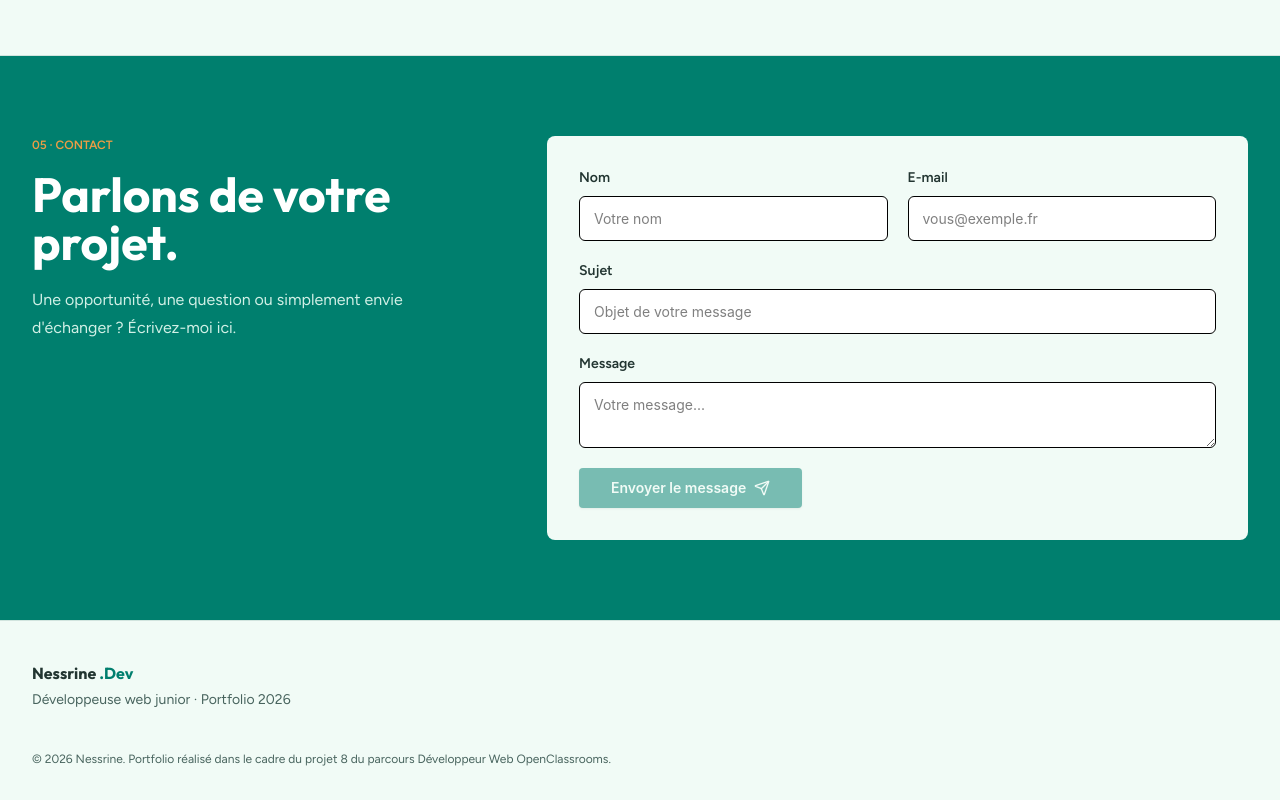
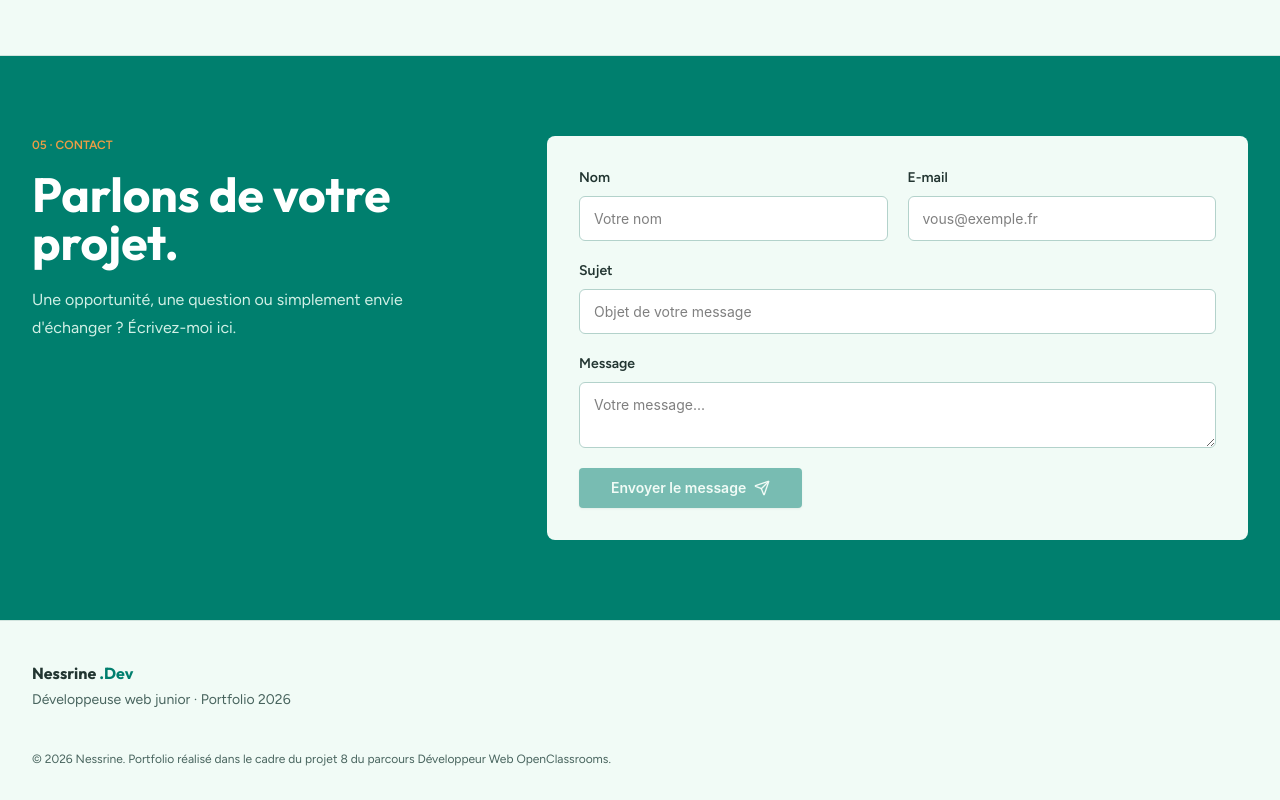
Before and after one commit to Nessrine-Ferrah/Projet_8_Creez_et_publiez_votre_portfolio_de_developpeur_Ferrah_Nessrine_2026, a React (Vite) app: page / in a window 1280 px wide. Shown: the part 3146-3946 px from the top of the page. Built offline with nearby package versions, Linux system fonts and the light colour scheme.

Commit message:
Ajout d'une bordure personnalisée dans theme.css pour harmoniser le style global- Changement de la langue du document index.html en fr pour la localisation française- Suppression du fichier App.css devenu inutile après refonte du design system.

```diff
--- a/index.html
+++ b/index.html
@@ -1,5 +1,5 @@
 <!doctype html>
-<html lang="en">
+<html lang="fr">
   <head>
     <meta charset="UTF-8" />
     <link rel="icon" type="image/svg+xml" href="/favicon.svg" />
--- a/src/theme.css
+++ b/src/theme.css
@@ -19,7 +19,7 @@
 
   /* Bordures */
   --color-section-border: oklch(0.903 0.0218 174.95);
-
+  --color-input-border: oklch(0.84 0.035 180);
 
   /**** TYPOGRAPHIES ****/
 
@@ -62,3 +62,9 @@
   --spacing-footer-bottom: 32px;
 
 }
+
+input[type="email"]:focus {
+  outline: none;
+  border-color: var(--color-strong);
+  box-shadow: 0 0 0 2px var(--color-strong);
+}
```
Also changed, not shown: src/App.css (deleted), src/index.css (line endings or trailing spaces).
